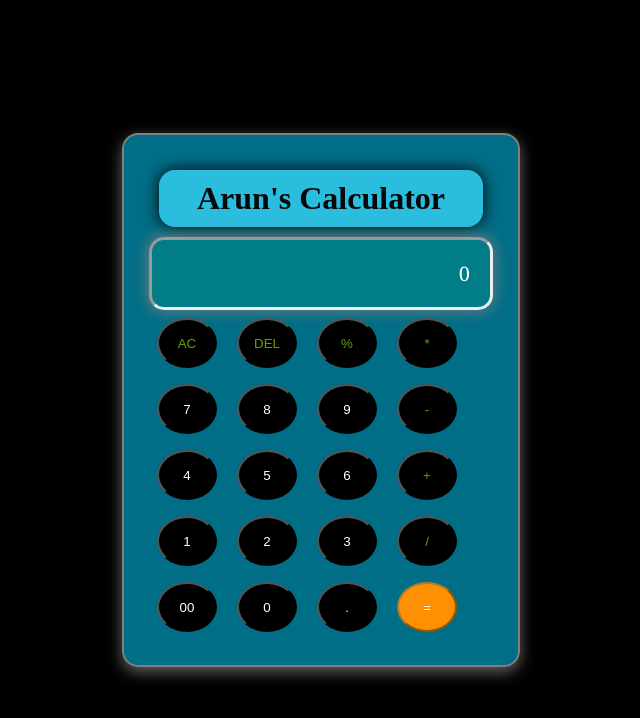
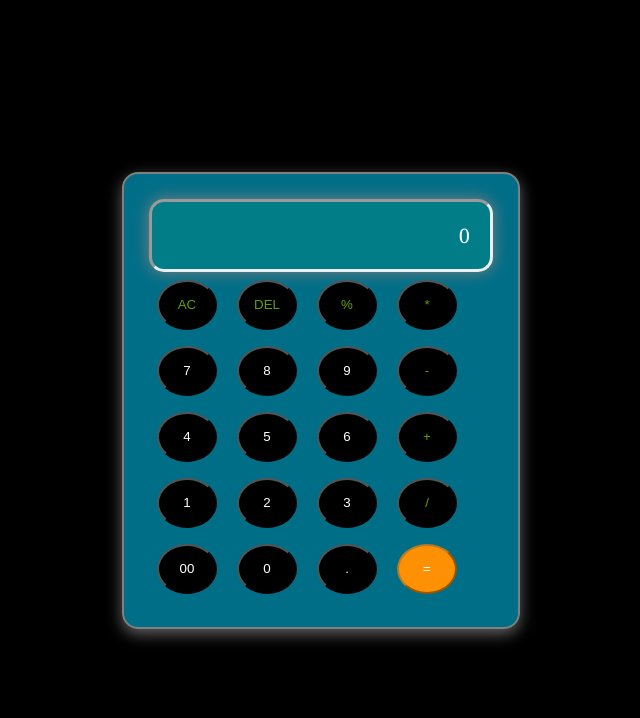
Before and after one commit to Arun8971/Arun-sCalculator, a plain HTML site: page index.html in a window 1280 px wide. Shown: the whole page, without its empty margins (319-959 px from the left). Drawn offline with Linux system fonts and the light colour scheme.

Commit message:
Update index.html

```diff
--- a/index.html
+++ b/index.html
@@ -9,7 +9,6 @@
 <body>
 
     <div class="calculator">
-        <h1 class="heading">Arun's Calculator</h1>
         <input type="text" placeholder="0" id="screen" disabled>
         <div>
             <button class="spl" onclick="allclear()">AC</button>
```
